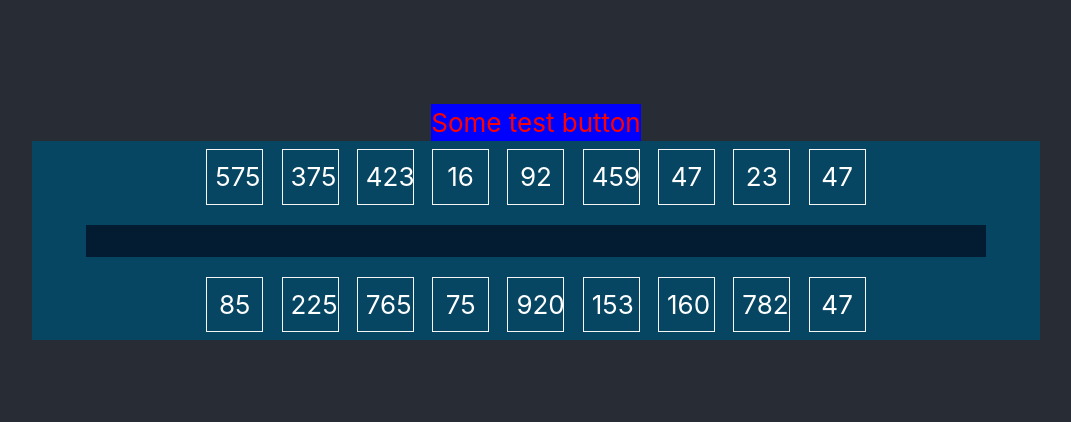
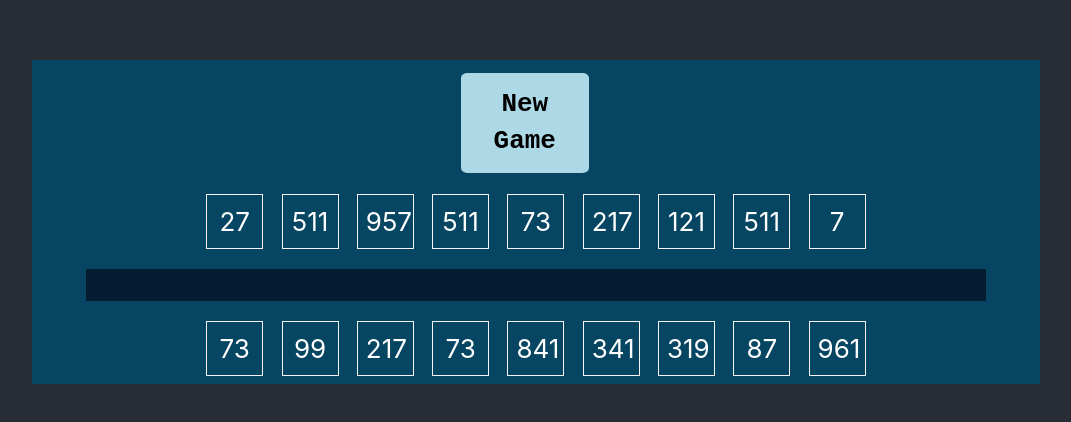
Before and after one commit to ymilkessa/matching-with-ff-app, a React (Create React App) app: page / in a window 1280 px wide. Shown: the part 178-600 px from the top of the page, without its empty margins (104-1175 px from the left). Built offline with nearby package versions, Linux system fonts and the light colour scheme.

Commit message:
First successful use of redux (and the toolkit). Should be simple from here

```diff
--- a/src/App.tsx
+++ b/src/App.tsx
@@ -1,21 +1,9 @@
 import "./App.css";
-import Button from "./components/Button";
 import GameContainer from "./components/GameContainer/GameContainer";
-import NumberRow from "./components/NumberRow/NumberRow";
 
 function App() {
-  const buttonProperties = {
-    text: "Some test button",
-    classNames: ["test-button"],
-    action: () => {
-      console.log("Test Button pressed!");
-    },
-  };
   return (
     <div className="App">
-      <header className="App-header">
-        <Button {...buttonProperties} />
-      </header>
       <GameContainer />
     </div>
   );
--- /dev/null
+++ b/src/components/Buttons/Button.css
@@ -0,0 +1,11 @@
+.common-properties {
+  color: black;
+  font-family: "Courier New", Courier, monospace;
+  font-size: calc(10px + 2vmin);
+  font-weight: bold;
+  padding: 1vmax;
+  margin: 1vmax;
+  border-radius: 5%;
+  min-width: 10vmax;
+  background-color: lightblue;
+}
--- a/src/components/Button.tsx
+++ b/src/components/Buttons/Button.tsx
@@ -1,22 +1,20 @@
 import { MouseEventHandler } from "react";
+import "./Button.css";
 
 interface ButtonArgs {
   text: string;
-  action: Object;
+  action: MouseEventHandler<HTMLDivElement>;
   classNames: string[];
 }
 
 const Button = ({ text, action, classNames }: ButtonArgs) => {
-  const classNamesList = ["button", ...classNames];
+  const classNamesList = ["common-properties", ...classNames];
   let classNamesString = "";
   for (let k = 0; k < classNamesList.length; k++) {
     classNamesString += `${classNamesList[k]} `;
   }
   return (
-    <div
-      className={classNamesString}
-      onClick={action as MouseEventHandler<HTMLDivElement>}
-    >
+    <div className={classNamesString} onClick={action}>
       {text}
     </div>
   );
--- /dev/null
+++ b/src/components/Controls/Controls.css
@@ -0,0 +1,4 @@
+.Control-box {
+  display: flex;
+  justify-content: space-evenly;
+}
--- /dev/null
+++ b/src/components/Controls/Controls.tsx
@@ -0,0 +1,18 @@
+import { useDispatch } from "react-redux";
+import Button from "../Buttons/Button";
+import { generateSets } from "../../logic/arraySlice";
+
+const Controls = () => {
+  const dispatch = useDispatch();
+  return (
+    <div className="Control-box row">
+      <Button
+        text="New Game"
+        action={() => dispatch(generateSets())}
+        classNames={["col-sm-2"]}
+      />
+    </div>
+  );
+};
+
+export default Controls;
--- a/src/components/GameContainer/GameContainer.tsx
+++ b/src/components/GameContainer/GameContainer.tsx
@@ -1,11 +1,16 @@
-import { generateShuffledCoprimePairs } from "../../logic/utils";
+// import { generateShuffledCoprimePairs } from "../../logic/utils";
+import { useSelector } from "react-redux";
 import NumberRow from "../NumberRow/NumberRow";
 import "./GameContainer.css";
+import { RootState } from "../../logic/store";
+import Controls from "../Controls/Controls";
 
 const GameContainer = () => {
-  const { list1: setA, list2: setB } = generateShuffledCoprimePairs();
+  // const { list1: setA, list2: setB } = generateShuffledCoprimePairs();
+  const { setA, setB } = useSelector((state: RootState) => state.sets);
   return (
     <div className="container-fluid Game-container fixed-width">
+      <Controls />
       <NumberRow numbers={setA} />
       <div className="dividing-row">
         <div className="dividing-bar" />
--- /dev/null
+++ b/src/logic/arraySlice.ts
@@ -0,0 +1,26 @@
+import { createSlice } from "@reduxjs/toolkit";
+import { generateShuffledCoprimePairs } from "./utils";
+
+export interface ArraySlice {
+  setA: number[];
+  setB: number[];
+}
+
+const { list1, list2 } = generateShuffledCoprimePairs();
+
+const initialState: ArraySlice = { setA: list1, setB: list2 };
+
+export const arraySlice = createSlice({
+  name: "setGenerator",
+  initialState,
+  reducers: {
+    generateSets: (state) => {
+      const { list1: setA, list2: setB } = generateShuffledCoprimePairs();
+      state.setA = setA;
+      state.setB = setB;
+    },
+  },
+});
+
+export const { generateSets } = arraySlice.actions;
+export default arraySlice.reducer;
--- a/src/logic/store.ts
+++ b/src/logic/store.ts
@@ -1,7 +1,10 @@
 import { configureStore } from "@reduxjs/toolkit";
+import arrayReducer from "./arraySlice";
 
 export const store = configureStore({
-  reducer: {},
+  reducer: {
+    sets: arrayReducer,
+  },
 });
 
 // Infer the `RootState` and `AppDispatch` types from the store itself
```
